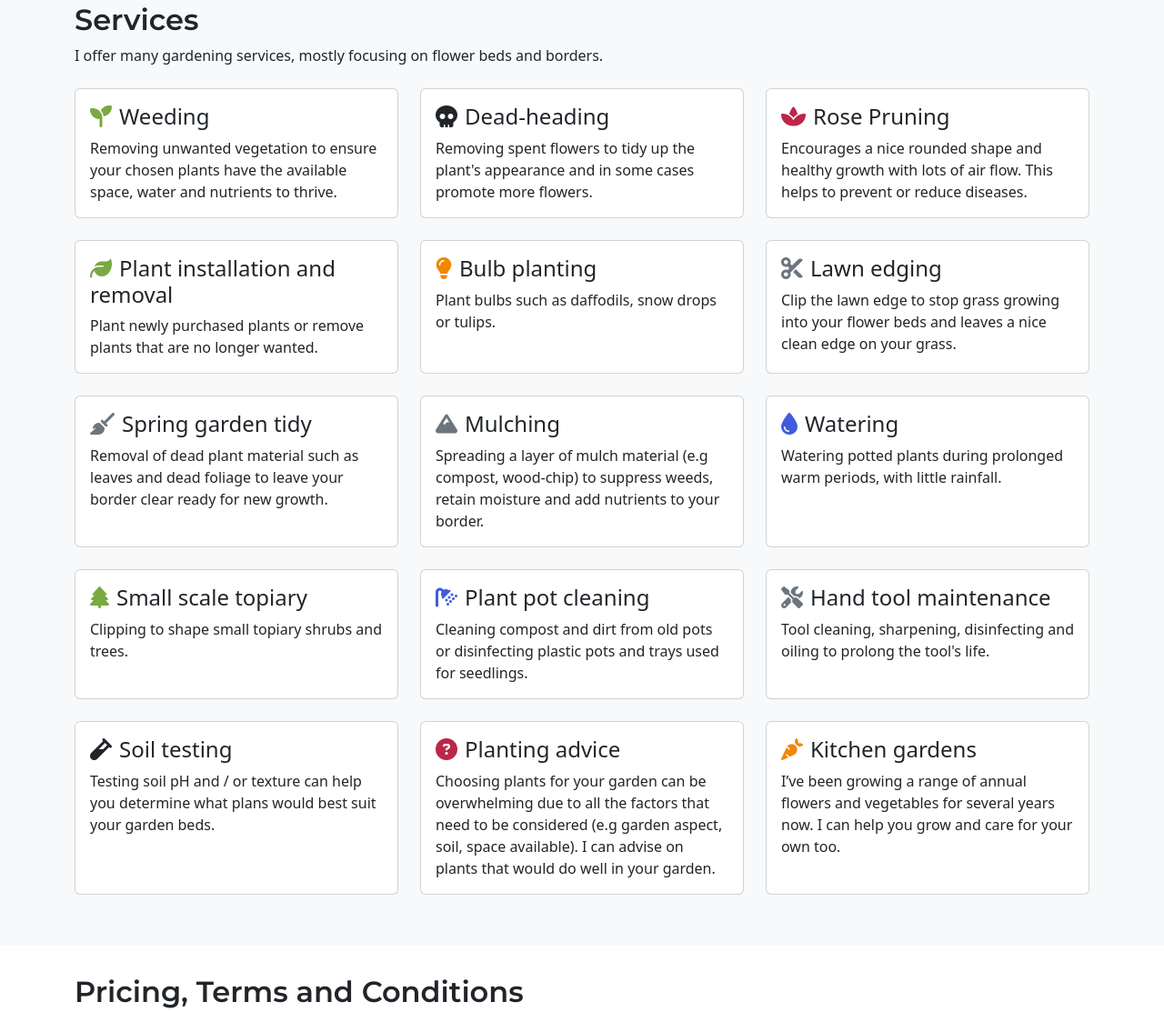
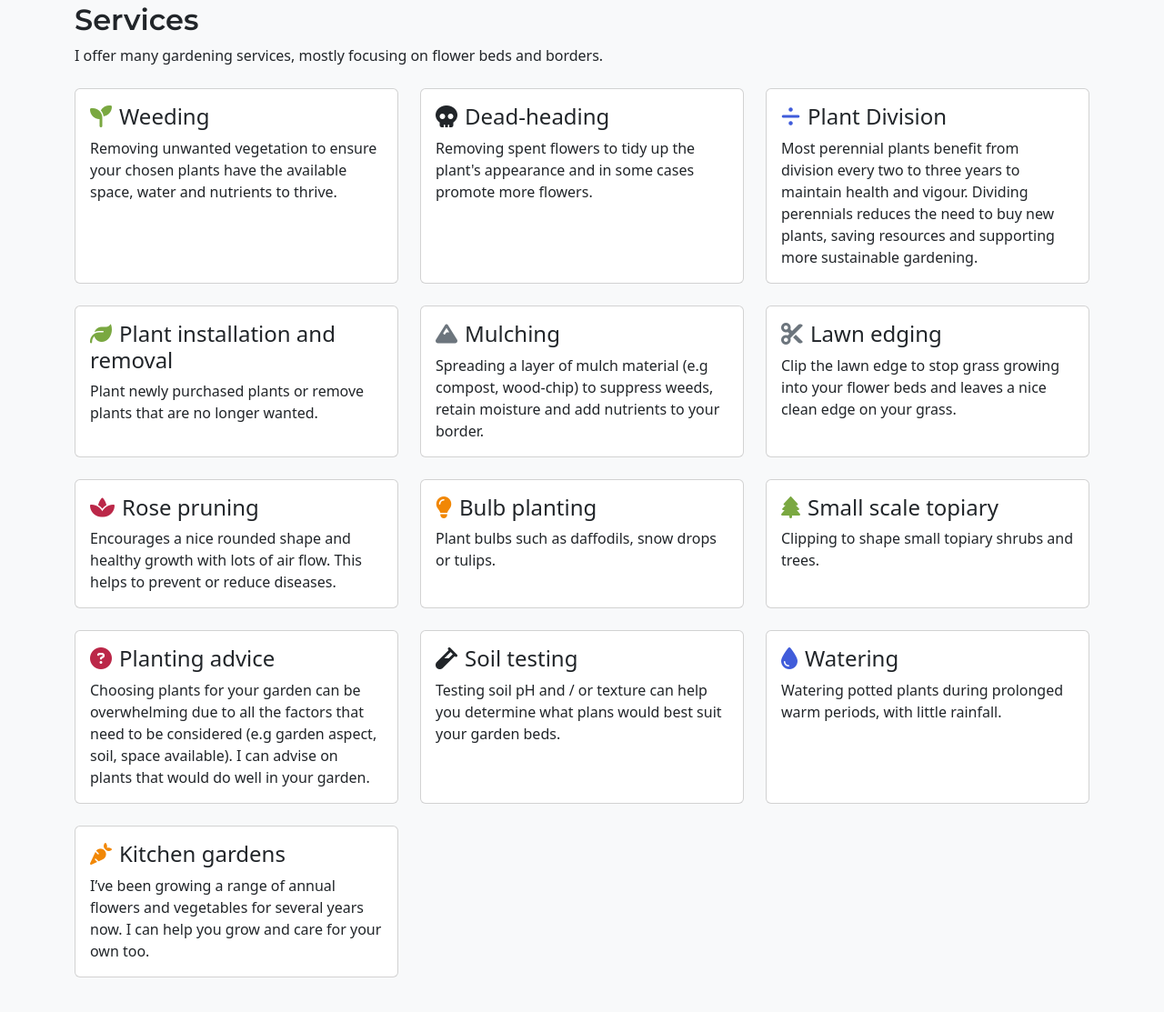
Before and after one commit to michaelasgardening/michaelasgardening.github.io, a plain HTML site: page index.html in a window 1280 px wide. Shown: the part 1441-2554 px from the top of the page at 91% size. Drawn offline with nearby package versions, Linux system fonts and the light colour scheme.

Commit message:
Re-order services, remove unwanted minor services

```diff
--- a/index.html
+++ b/index.html
@@ -106,7 +106,7 @@
                         <span class="d-inline-block me-2">Hi,</span>
                         <span class="d-inline-block">I'm Michaela</span>
                     </h1>
-                    <p class="lead fw-light">I’m a super friendly, reliable, nature-first gardener who can help you get
+                    <p class="lead fw-light">I'm a super friendly, reliable, nature-first gardener who can help you get
                         the best out of your garden in an organic
                         way. My aim is to maintain your garden so you can relax and enjoy it.</p>
                     <p class="lead fw-light">I have had the pleasure of working in gardens of all shapes and sizes—from
@@ -141,7 +141,7 @@
                         <i
                             class="fa-solid fa-calendar-plus fa-hover text-warning display-1 me-4 my-auto text-center"></i>
                         <div class="d-flex flex-column my-auto">
-                            <h5 class="ff-montserrat fw-bold">Three years</h5>
+                            <h5 class="ff-montserrat fw-bold">Four years</h5>
                             <p class="mb-0">Professional experience</p>
                         </div>
                     </div>
@@ -234,6 +234,8 @@
                 </div>
             </div>
             <div class="row gy-4 mb-4">
+
+                <!-- MAIN SERVICES SECTION -->
                 <div class="col-md-6 col-lg-4">
                     <div class="card h-100">
                         <div class="card-body">
@@ -254,13 +256,15 @@
                     </div>
                 </div>
                 <div class="col-md-6 col-lg-4">
-
-
                     <div class="card h-100">
                         <div class="card-body">
-                            <h3 class="h4 card-title"><i class="fa fa-spa text-danger me-2"></i>Rose Pruning</h3>
-                            <p class="card-text">Encourages a nice rounded shape and healthy growth with lots of air
-                                flow. This helps to prevent or reduce diseases.</p>
+                            <h3 class="h4 card-title"><i class="fa fa-divide text-primary me-2"></i>Plant Division
+                            </h3>
+                            <p class="card-text">Most perennial plants benefit from division every two to three years to
+                                maintain health
+                                and vigour. Dividing perennials
+                                reduces the need to buy new plants, saving resources and supporting more sustainable
+                                gardening.</p>
                         </div>
                     </div>
                 </div>
@@ -277,9 +281,10 @@
                 <div class="col-md-6 col-lg-4">
                     <div class="card h-100">
                         <div class="card-body">
-                            <h3 class="h4 card-title"><i class="fa fa-lightbulb text-warning me-2"></i>Bulb planting
-                            </h3>
-                            <p class="card-text">Plant bulbs such as daffodils, snow drops or tulips. </p>
+                            <h3 class="h4 card-title"><i class="fa fa-mountain text-secondary me-2"></i>Mulching</h3>
+                            <p class="card-text">Spreading a layer of mulch material (e.g compost, wood-chip) to
+                                suppress weeds, retain moisture and add nutrients to
+                                your border.</p>
                         </div>
                     </div>
                 </div>
@@ -292,32 +297,22 @@
                         </div>
                     </div>
                 </div>
+                <!-- MINOR SERVICES  -->
                 <div class="col-md-6 col-lg-4">
                     <div class="card h-100">
                         <div class="card-body">
-                            <h3 class="h4 card-title"><i class="fa fa-broom text-secondary me-2"></i>Spring garden tidy
-                            </h3>
-                            <p class="card-text">Removal of dead plant material such as leaves and dead foliage to leave
-                                your border clear ready for new growth.</p>
+                            <h3 class="h4 card-title"><i class="fa fa-spa text-danger me-2"></i>Rose pruning</h3>
+                            <p class="card-text">Encourages a nice rounded shape and healthy growth with lots of air
+                                flow. This helps to prevent or reduce diseases.</p>
                         </div>
                     </div>
                 </div>
                 <div class="col-md-6 col-lg-4">
                     <div class="card h-100">
                         <div class="card-body">
-                            <h3 class="h4 card-title"><i class="fa fa-mountain text-secondary me-2"></i>Mulching</h3>
-                            <p class="card-text">Spreading a layer of mulch material (e.g compost, wood-chip) to
-                                suppress weeds, retain moisture and add nutrients to
-                                your border.</p>
-                        </div>
-                    </div>
-                </div>
-                <div class="col-md-6 col-lg-4">
-                    <div class="card h-100">
-                        <div class="card-body">
-                            <h3 class="h4 card-title"><i class="fa fa-tint text-primary me-2"></i>Watering</h3>
-                            <p class="card-text">Watering potted plants during prolonged warm periods, with little
-                                rainfall.</p>
+                            <h3 class="h4 card-title"><i class="fa fa-lightbulb text-warning me-2"></i>Bulb planting
+                            </h3>
+                            <p class="card-text">Plant bulbs such as daffodils, snow drops or tulips. </p>
                         </div>
                     </div>
                 </div>
@@ -333,20 +328,12 @@
                 <div class="col-md-6 col-lg-4">
                     <div class="card h-100">
                         <div class="card-body">
-                            <h3 class="h4 card-title"><i class="fa fa-shower text-primary me-2"></i>Plant pot cleaning
-                            </h3>
-                            <p class="card-text">Cleaning compost and dirt from old pots or disinfecting plastic pots
-                                and trays used for seedlings.</p>
-                        </div>
-                    </div>
-                </div>
-                <div class="col-md-6 col-lg-4">
-                    <div class="card h-100">
-                        <div class="card-body">
-                            <h3 class="h4 card-title"><i class="fa fa-tools text-secondary me-2"></i>Hand tool
-                                maintenance</h3>
-                            <p class="card-text">Tool cleaning, sharpening, disinfecting and oiling to prolong the
-                                tool's life.</p>
+                            <h3 class="h4 card-title"><i class="fa fa-circle-question text-danger me-2"></i>Planting
+                                advice</h3>
+                            <p class="card-text">Choosing plants for your garden can be overwhelming due to all the
+                                factors that need to be considered (e.g garden
+                                aspect, soil, space available). I can advise on plants that would do well in your
+                                garden.</p>
                         </div>
                     </div>
                 </div>
@@ -363,12 +350,9 @@
                 <div class="col-md-6 col-lg-4">
                     <div class="card h-100">
                         <div class="card-body">
-                            <h3 class="h4 card-title"><i class="fa fa-circle-question text-danger me-2"></i>Planting
-                                advice</h3>
-                            <p class="card-text">Choosing plants for your garden can be overwhelming due to all the
-                                factors that need to be considered (e.g garden
-                                aspect, soil, space available). I can advise on plants that would do well in your
-                                garden.</p>
+                            <h3 class="h4 card-title"><i class="fa fa-tint text-primary me-2"></i>Watering</h3>
+                            <p class="card-text">Watering potted plants during prolonged warm periods, with little
+                                rainfall.</p>
                         </div>
                     </div>
                 </div>
@@ -411,7 +395,6 @@
                 </div>
             </div>
         </div>
-
 
         <!-- Modal -->
         <div class="modal fade" id="termsAndConditionsModal" tabindex="-1"
@@ -608,9 +591,9 @@
                     <h2 class="fw-semibold" id="contact">Contact</h2>
 
                     <div class="alert alert-info" role="alert">
-                        Unfortunately, I am unable to accept new customers as my diary is full. However, you can fill
-                        out the contact form below
-                        to be added to my waiting list. I’ll contact you if a regular opening becomes available.
+                        My diary is full at the moment, but I'd love for you to join my waiting list. Please fill out
+                        and send in the
+                        information below on the contact form and I'll get in touch as soon as a spot becomes available.
                     </div>
                     <div id="contact-submit-success" class="alert alert-success d-none" role="alert">
                         Your message has been sent successfully. I aim to respond to queries within two working days.
@@ -687,7 +670,7 @@
     <!-- Footer -->
     <footer data-bs-theme="dark" class="mt-auto">
         <p class="text-center pt-2">
-            <small><i class="fa fa-code me-2"></i>Code by Mark Branscombe | &copy; 2025</small>
+            <small><i class="fa fa-code me-2"></i>Code by Mark Branscombe | &copy; 2026</small>
         </p>
     </footer>
 
```
